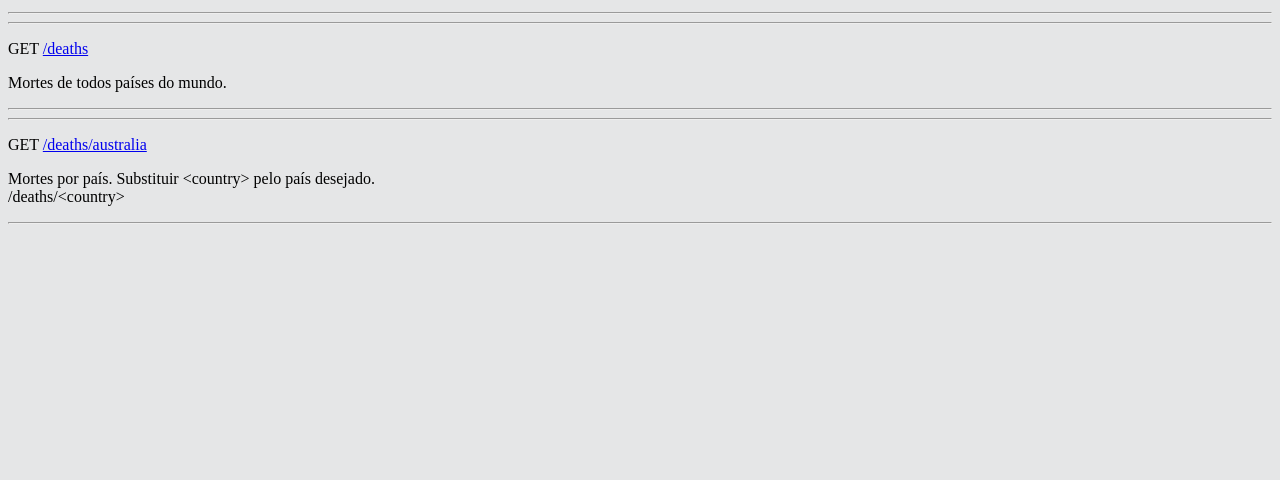
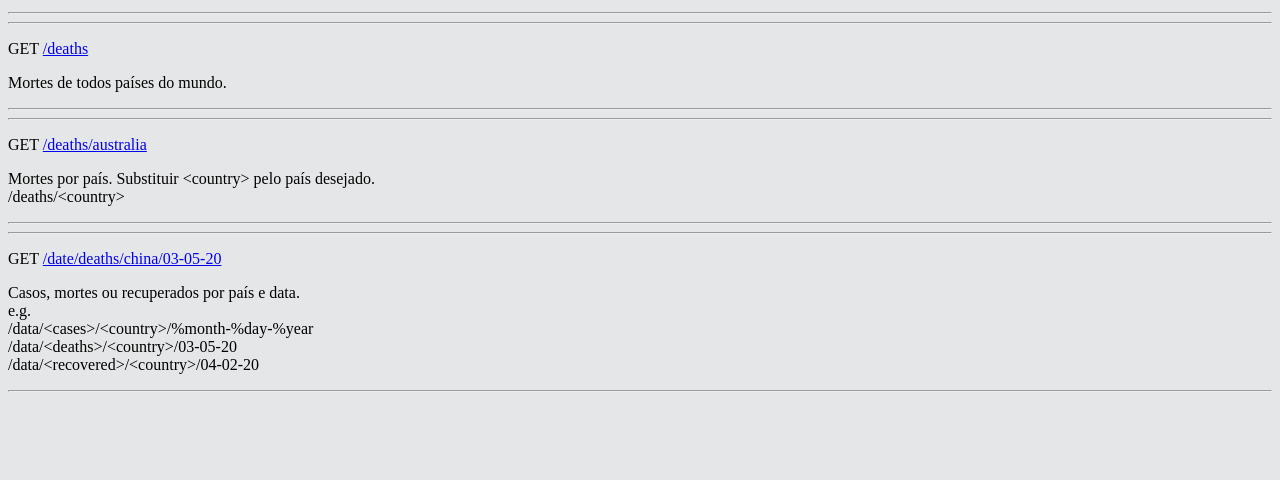
Before and after one commit to sobeki/sistemacovid, a Flask app: page / in a window 1280 px wide. Shown: the part 673-1153 px from the top of the page. Before the commit the page ends 897 px from the top, so only its background shows below. Run offline with Flask 2, Linux system fonts and the light colour scheme.

Commit message:
route por país data e tipo

```diff
--- a/app/routes.py
+++ b/app/routes.py
@@ -1,6 +1,6 @@
 from flask import jsonify,render_template
 from app import app
-from app.snipets import *
+from app.controller import *
 
 @app.route('/cases', methods=['GET'])
 def all_cases():
@@ -38,6 +38,17 @@ def all_deaths_country(country):
         return jsonify(deaths)
     return jsonify({"error":"400"})
 
+@app.route('/date/<tipo>/<country>/<data>', methods=['GET'])
+def country_by_data(tipo,country,data):
+    tipo = tipo
+    country = country
+    data = data
+    results = getQueryByDataAndPaisRoute(data, country,tipo)
+
+    if not (data) or not (country) or not (tipo) or not (results):
+        return jsonify({"error":"400"})
+    return jsonify(results)
+
 @app.route('/', methods=['GET'])
 def home():
     return render_template('index.html')
--- a/app/templates/index.html
+++ b/app/templates/index.html
@@ -99,7 +99,27 @@
             </p>
 
           </div>
-           <hr>
+           <hr/>
+        <hr>
+        <div class="endpoint">
+            <p> GET <a href="/date/deaths/china/03-05-20" target="_blank"> /date/deaths/china/03-05-20</a></p>
+            </p>
+            <p class="message">
+                Casos, mortes ou recuperados por país e data.<br> e.g.
+                <br>
+                /data/&ltcases>/&ltcountry>/%month-%day-%year
+                <br>
+                /data/&ltdeaths>/&ltcountry>/03-05-20
+                <br>
+                /data/&ltrecovered>/&ltcountry>/04-02-20
+            </p>
+
+        </div>
+        <hr/>
+        <br>
+        <br>
+        <br>
+        <br>
           </div>
         </div>
       </div>
--- a/update_data.py
+++ b/update_data.py
@@ -2,7 +2,7 @@ import requests as req
 import json
 import datetime
 import pandas as pd
-from app.snipets import insert_query
+from app.controller import insert_query
 from pathlib import Path
 from constants import GIT_API, GIT_FULL_DATA_FOLDER, DATA_FOLDER
 
```
Also changed, not shown: app/controller.py (renamed from app/snipets.py, +26 -4 lines).
